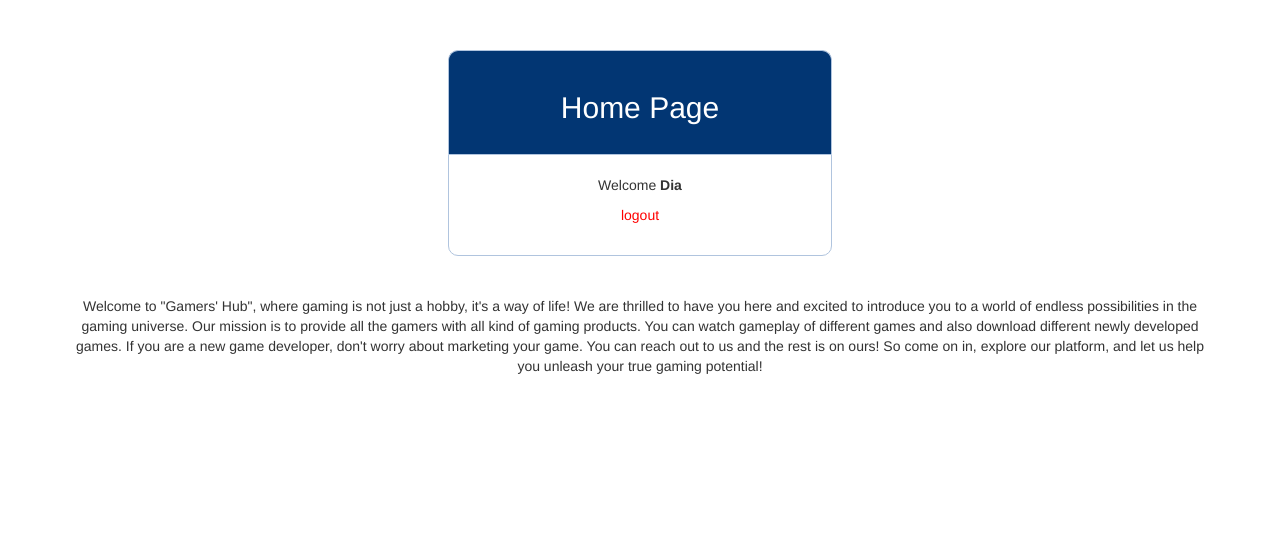
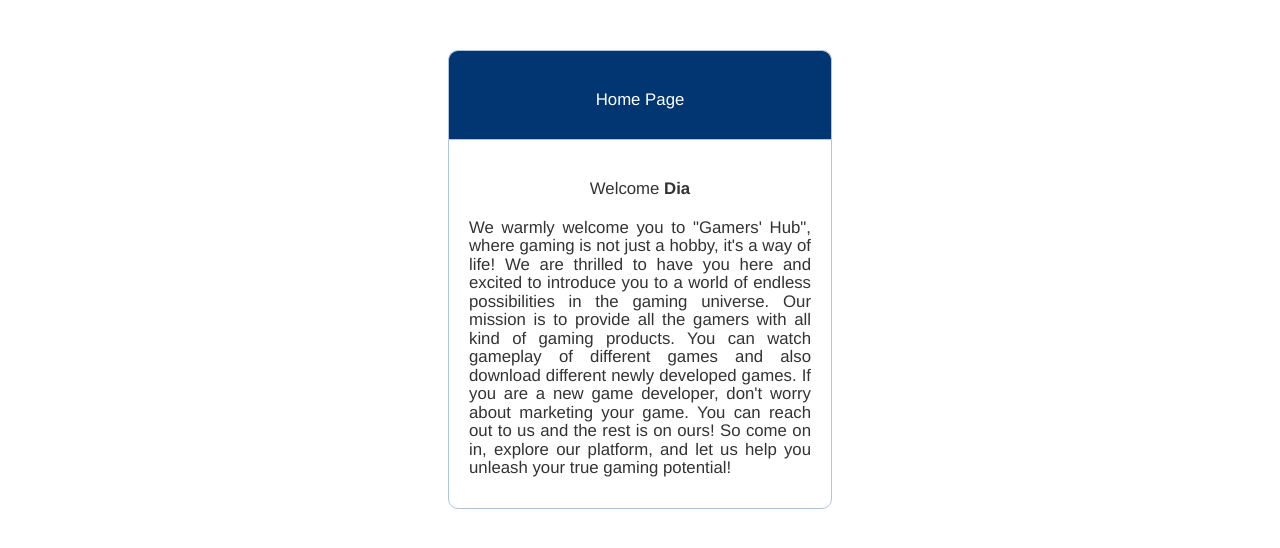
Before and after one commit to Borshaa/Game_Hub, a PHP site: page /Index.php in a window 1280 px wide. Shown: the part 52-600 px from the top of the page. Run offline with PHP 8.4, Linux system fonts and the light colour scheme; a user stored in the database is signed in.

Commit message:
Update index.php

```diff
--- a/index.php
+++ b/index.php
@@ -16,6 +16,18 @@
 <head>
 	<title>Home</title>
 	<link rel="stylesheet" type="text/css" href="style.css">
+
+	<style>
+
+h1{
+    text-align: justify;
+	font-size: 1.2em !important;
+}
+h2{
+    text-align: center;
+	font-size: 1.2em !important;
+}
+</style>
 </head>
 <body>
 <?php include 'Navbar.php' ?>
@@ -38,14 +50,12 @@
 
     <!-- logged in user information -->
     <?php  if (isset($_SESSION['username'])) : ?>
-    	<p>Welcome <strong><?php echo $_SESSION['username']; ?></strong></p>
-    	<p> <a href="index.php?logout='1'" style="color: red;">logout</a> </p>
+    	<p><h2>Welcome <strong><?php echo $_SESSION['username']; ?></strong></h2></p>
+		<p> <h1> We warmly welcome you to "Gamers' Hub", where gaming is not just a hobby, it's a way of life! We are thrilled to have you here and excited to introduce you to a world of endless possibilities in the gaming universe. Our mission is to provide all the gamers with all kind of gaming products. You can watch gameplay of different games and also download different newly developed games. If you are a new game developer, don't worry about marketing your game. You can reach out to us and the rest is on ours! So come on in, explore our platform, and let us help you unleash your true gaming potential! </h1>
+	</p>
+
     <?php endif ?>
 </div>
-        <br>
-		</br>
-    <div class = "container">
-		Welcome to "Gamers' Hub", where gaming is not just a hobby, it's a way of life! We are thrilled to have you here and excited to introduce you to a world of endless possibilities in the gaming universe. Our mission is to provide all the gamers with all kind of gaming products. You can watch gameplay of different games and also download different newly developed games. If you are a new game developer, don't worry about marketing your game. You can reach out to us and the rest is on ours! So come on in, explore our platform, and let us help you unleash your true gaming potential!
-    </div>
+
     </body>
 </html>
```
